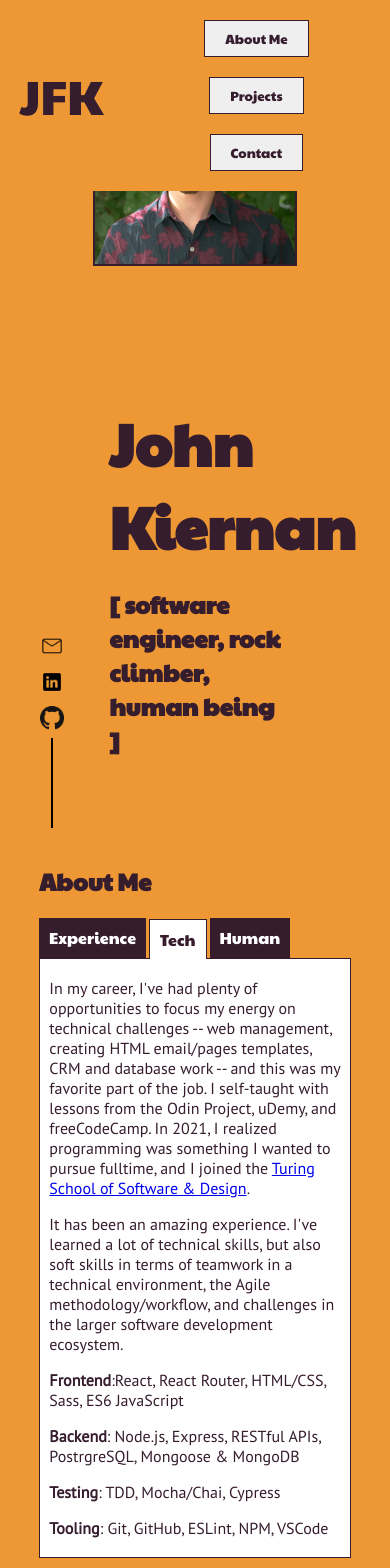
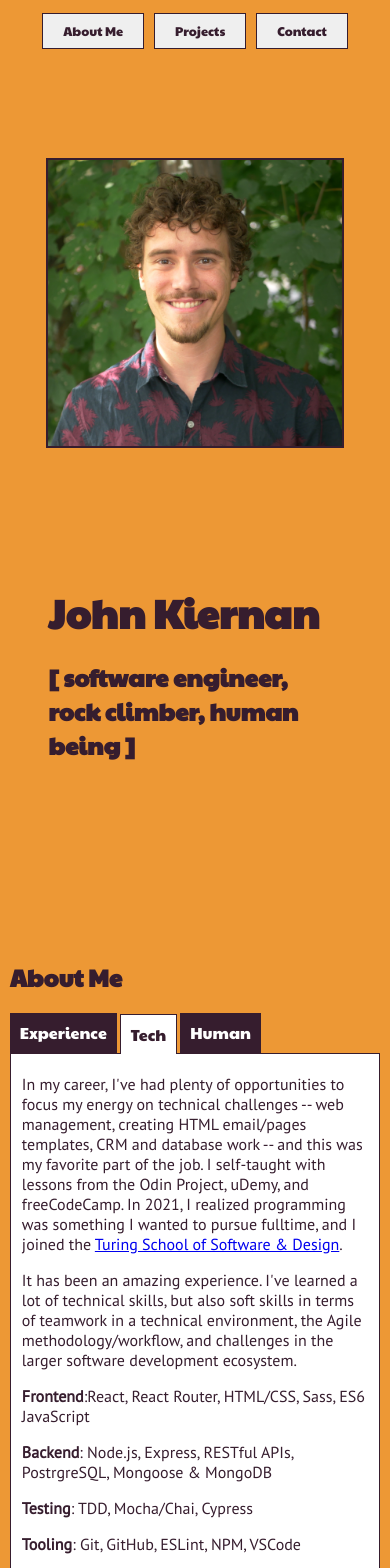
Before and after one commit to jkiernan12/portfolio-v2, a React (Create React App) app: page / in a window 390 px wide. Shown: the top 1568 px of the page. Built offline with nearby package versions, Linux system fonts and the light colour scheme.

Commit message:
Add mobile styling

```diff
--- a/src/About.css
+++ b/src/About.css
@@ -69,3 +69,9 @@ li.about--active {
   align-self: center;
   max-width: 100%;
 }
+
+@media only screen and (max-width: 675px) {
+  .about--page {
+    width: 95%;
+  }
+}
--- a/src/Header.css
+++ b/src/Header.css
@@ -56,3 +56,19 @@
 .nav__scrolled {
   margin: 0px 20px;
 }
+
+@media only screen and (max-width: 675px) {
+  .nav {
+    width: 100%;
+  }
+
+  .nav--button {
+    font-size: .8em;
+    margin: 3px 5px;
+
+  }
+
+  .header--logo {
+    display: none;
+  }
+}
--- a/src/Intro.css
+++ b/src/Intro.css
@@ -4,13 +4,13 @@
   align-items: center;
   flex-wrap: wrap;
   max-width: 100%;
-  margin: 0 10%;
-  min-height: 100vh;
+  margin: 90px 10%;
+  min-height: 90vh;
 }
 
 .intro--image {
   max-width: 400px;
-  min-width: 200px;
+  min-width: 150px;
   border: 2px solid #361D2E;
   width: 30%;
   margin: 2%;
@@ -26,3 +26,23 @@
   font-size: 3.7em;
   margin: 0;
 }
+
+@media only screen and (max-width: 675px) {
+  .intro {
+    margin: 90px 3%;
+  }
+
+  .intro--heading {
+    font-size: 2.5em;
+  }
+}
+
+@media only screen and (max-width: 450px) {
+  .intro--image {
+    width: 80%;
+  }
+
+  .intro--text {
+    width: 80%;
+  }
+}
--- a/src/ProjectBadges.css
+++ b/src/ProjectBadges.css
@@ -1,6 +1,7 @@
 .project--badges {
   list-style: none;
   display: flex;
+  flex-wrap: wrap;
   padding-inline-start: 0px;
 }
 
--- a/src/ProjectCard.css
+++ b/src/ProjectCard.css
@@ -80,4 +80,17 @@
     flex-direction: column;
     flex-wrap: wrap;
   }
+
+  .project--pattern {
+    top: 6px;
+    left: 6px;
+  }
+
+  .project--container {
+    margin: 3% 0;
+  }
+
+  .project--image {
+    max-width: 90%;
+  }
 }
--- a/src/Projects.css
+++ b/src/Projects.css
@@ -7,3 +7,9 @@
   display: flex;
   flex-direction: column;
 }
+
+@media only screen and (max-width: 675px) {
+  .project-section {
+    width: 95%;
+  }
+}
--- a/src/Socials.css
+++ b/src/Socials.css
@@ -30,7 +30,8 @@
   border-right: 2px solid black;
 }
 
-.socials__scrolled {
-  position: relative;
-  flex-direction: row;
+@media only screen and (max-width: 675px) {
+  .socials {
+    position: relative;
+  }
 }
```
